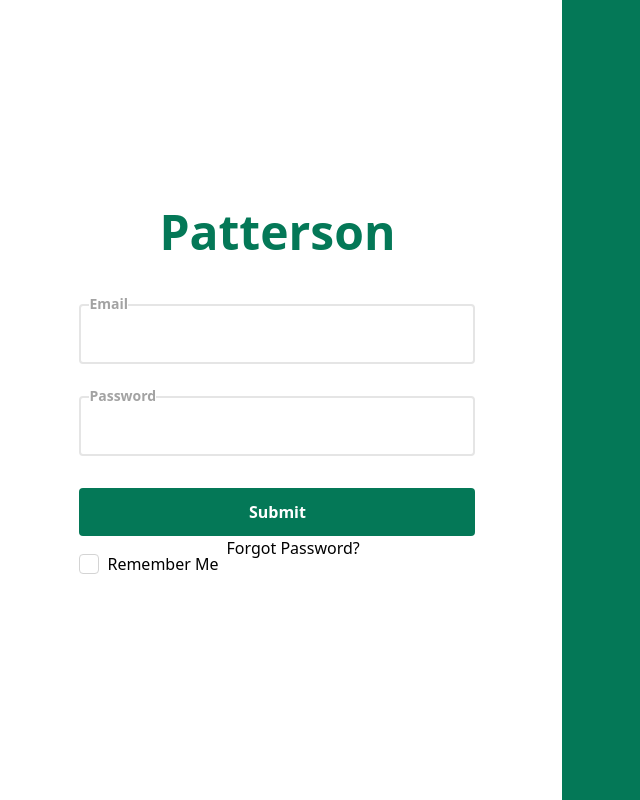
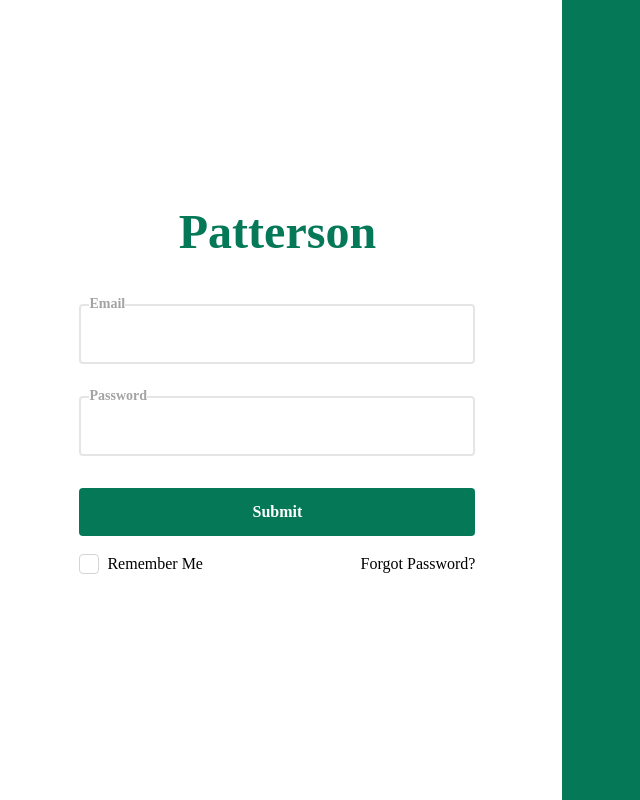
Before and after one commit to jordanumusu/hackgt8_patterson, a React (Create React App) app: page / in a window 1280 px wide. Shown: the whole page, without its empty margins (7-647 px from the left). Built offline with nearby package versions, Linux system fonts and the light colour scheme.

Commit message:
font and login minor fix

```diff
--- a/package.json
+++ b/package.json
@@ -34,7 +34,7 @@
     "yup": "^0.32.11"
   },
   "scripts": {
-    "start": "craco start",
+    "start": "craco --openssl-legacy-provider start",
     "build": "craco build",
     "test": "craco test",
     "eject": "react-scripts eject",
--- a/src/components/NavBar.tsx
+++ b/src/components/NavBar.tsx
@@ -39,11 +39,11 @@ function NavBar({ className }: NavBarProps) {
         <div className="flex flex-col w-full justify-center ml-6 absolute bottom-0 mb-2">
          <div className="flex items-center text-gray-400">
            <CogIcon className="w-8 h-8 m-2"/>
-           <button className="text-xl font-semibold">Settings</button>
+           <button className="text-xl font-medium">Settings</button>
          </div>
          <div className="flex items-center text-gray-400">
          <LogoutIcon className="w-8 h-8 m-2"/>
-         <button className="text-xl font-semibold">Log out</button>
+         <button className="text-xl font-medium">Log out</button>
          </div>
         </div>
       </div>
--- a/src/components/NavItem.tsx
+++ b/src/components/NavItem.tsx
@@ -12,7 +12,7 @@ function NavItem({ name, path, icon }: NavItemProps) {
   return (
     <div className="group flex items-center my-4 ml-6">
       <div className="w-8 h-8 mx-3 text-gray-400 group-hover:text-green-500 peer-active:text-green-500">{icon}</div>
-      <NavLink className="text-xl text-gray-400 font-semibold group-hover:text-green-500" activeClassName='peer text-green-500' to={path}>{name}</NavLink>
+      <NavLink className="text-xl text-gray-400 font-medium group-hover:text-green-500" activeClassName='peer text-green-500' to={path}>{name}</NavLink>
     </div>
   );
 }
--- a/src/styles/global.css
+++ b/src/styles/global.css
@@ -2,3 +2,10 @@
 @tailwind base;
 @tailwind components;
 @tailwind utilities;
+
+@import url('https://fonts.googleapis.com/css2?family=Inter:wght@100;200;300;400;500;600;700&family=Rubik:ital,wght@0,300;0,400;0,500;0,600;0,700;1,300;1,400;1,500;1,600&display=swap');
+@layer base {
+    body {
+        @apply font-display
+      }
+}
--- a/src/views/LoginView.tsx
+++ b/src/views/LoginView.tsx
@@ -72,7 +72,7 @@ function LoginView() {
               >
                 Submit
               </button>
-              <div className="flex">
+              <div className="flex items-center justify-between">
                 <div className="my-2 flex items-center">
                   <Field
                     type="checkbox"
--- a/tailwind.config.js
+++ b/tailwind.config.js
@@ -5,7 +5,9 @@ module.exports = {
   darkMode: false, // or 'media' or 'class'
   theme: {
     extend: {
-
+      fontFamily: {
+        'display': ['Rubik']
+      },
       backgroundImage: theme => ({
       'login': "url('../assets/images/loginBackground.jpg')"
       }),
```
